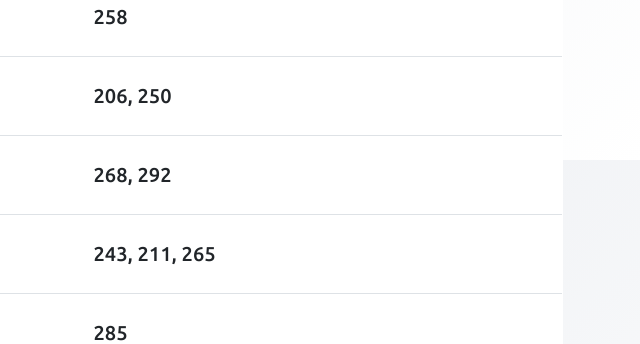
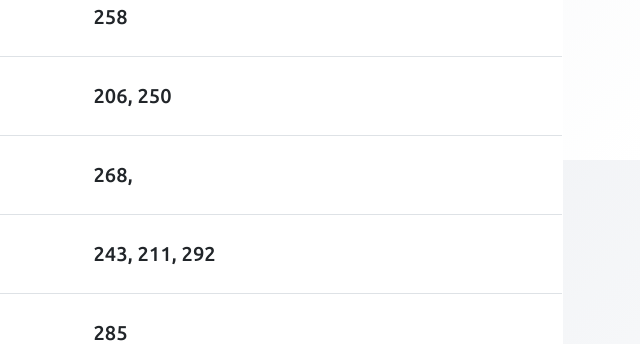
Before and after one commit to vvdoido/Ramais_Ra-2.0, a plain HTML site: page index.html in a window 1280 px wide. Shown: the part 1440-1784 px from the top of the page, 635-1275 px from the left. Drawn offline with nearby package versions, Linux system fonts and the light colour scheme.

Commit message:
Update index.html

```diff
--- a/index.html
+++ b/index.html
@@ -51,8 +51,8 @@
                     <tr><td>FISCAL</td><td>203</td></tr>
                     <tr><td>CADASTRO</td><td>258</td></tr>
                     <tr><td>FATURAMENTO</td><td>206, 250</td></tr>
-                    <tr><td>HELPDESK</td><td>268, 292</td></tr>
-                    <tr><td>TI</td><td>243, 211, 265</td></tr>
+                    <tr><td>HELPDESK</td><td>268,</td></tr>
+                    <tr><td>TI</td><td>243, 211, 292</td></tr>
                     <tr><td>SAC</td><td>285</td></tr>
                     <tr><td>SHOWROOM</td><td>222</td></tr>
                     <tr><td>COMERCIAL</td><td>255, 235</td></tr>
```
